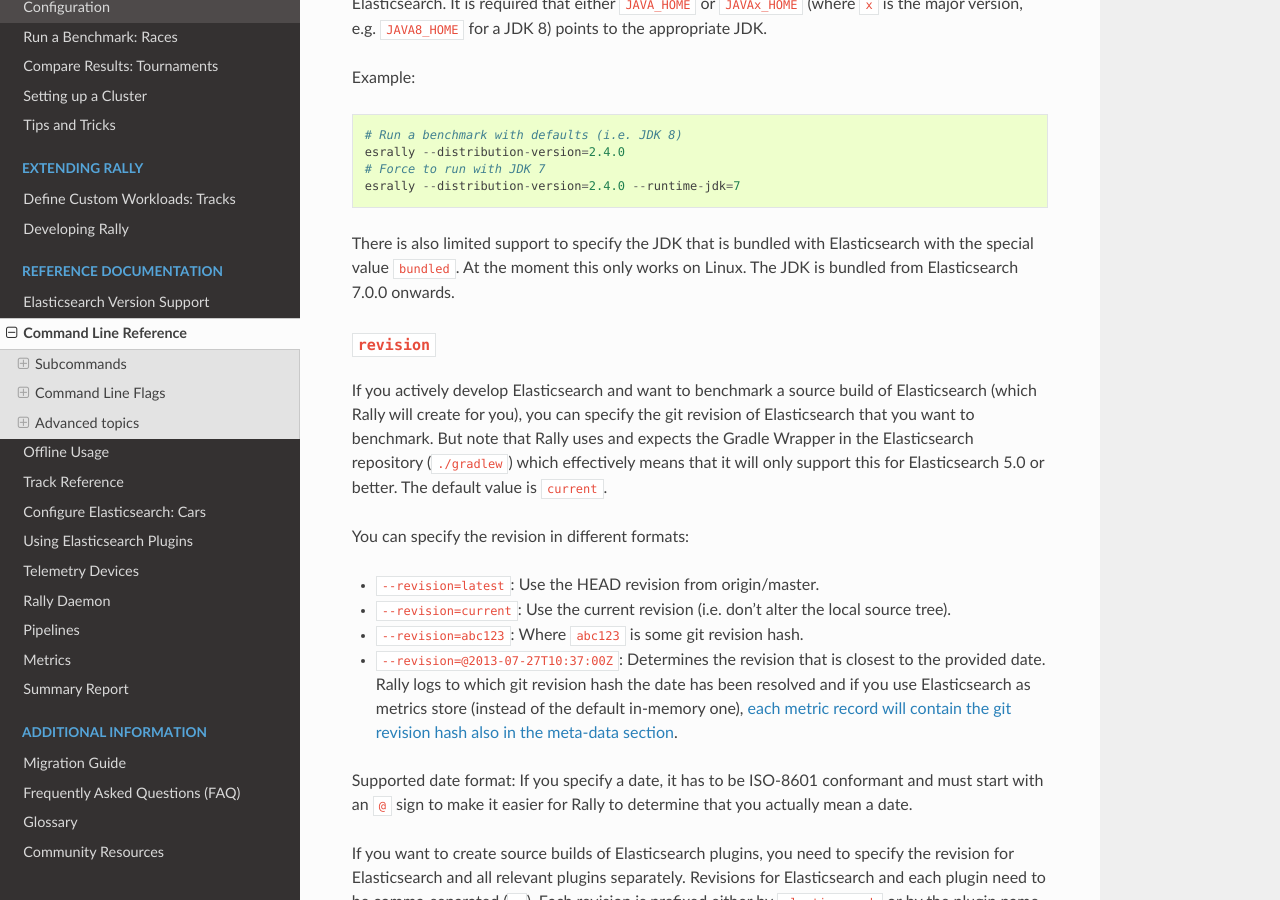
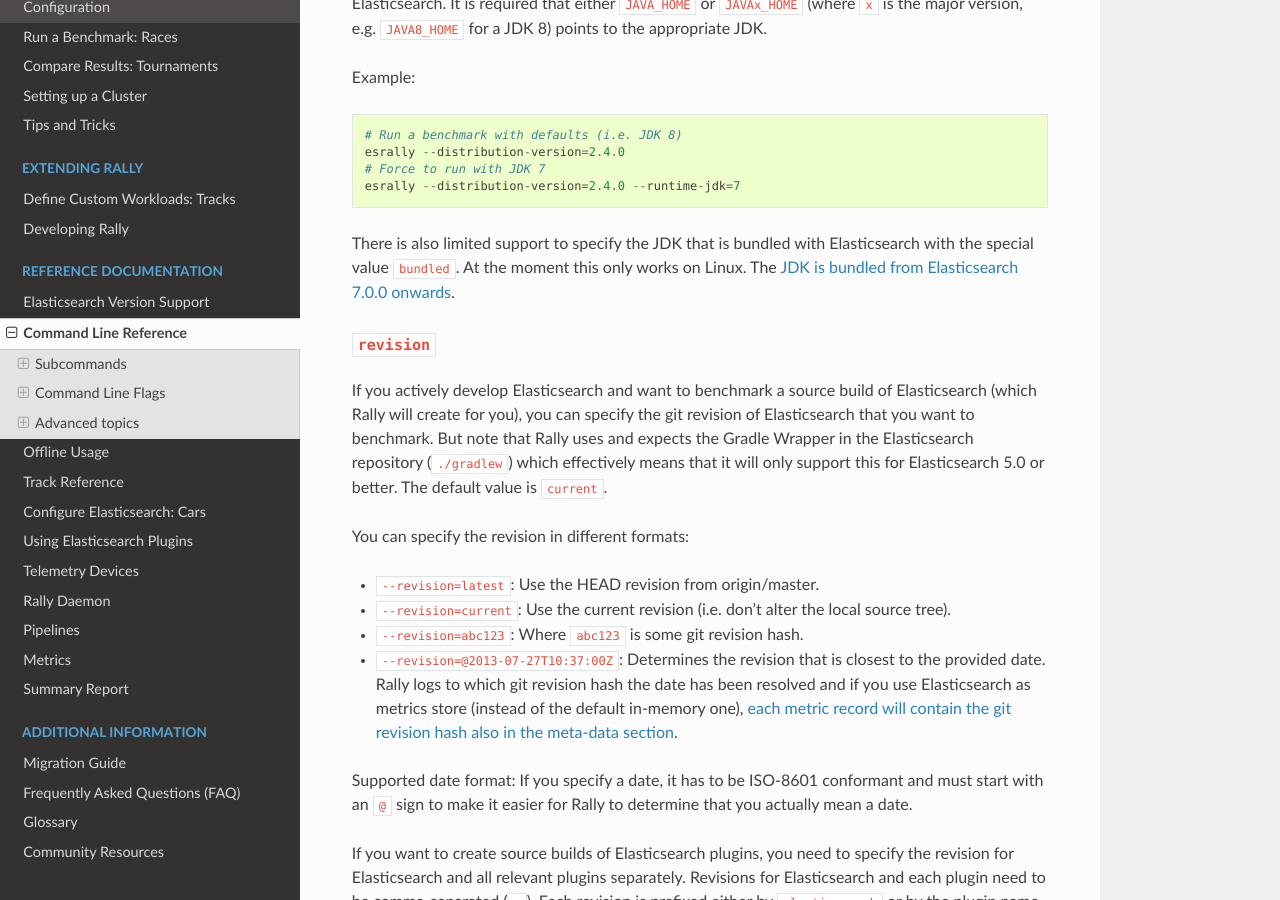
Before and after one commit to elastic/rally, a Sphinx documentation site: the page built from docs/command_line_reference.rst, in a window 1280 px wide and 900 px high, scrolled down 12878 px. Built offline with Sphinx 7.4.7 and the Read the Docs theme 2.0.0, drawn with Linux system fonts in a browser that asks for light colours; some of the changed lines change nothing that is shown.

Commit message:
Add doc link

```diff
--- a/docs/command_line_reference.rst
+++ b/docs/command_line_reference.rst
@@ -510,7 +510,7 @@
    # Force to run with JDK 7
    esrally --distribution-version=2.4.0 --runtime-jdk=7
 
-There is also limited support to specify the JDK that is bundled with Elasticsearch with the special value ``bundled``. At the moment this only works on Linux. The JDK is bundled from Elasticsearch 7.0.0 onwards.
+There is also limited support to specify the JDK that is bundled with Elasticsearch with the special value ``bundled``. At the moment this only works on Linux. The `JDK is bundled from Elasticsearch 7.0.0 onwards <https://www.elastic.co/guide/en/elasticsearch/reference/current/release-highlights-7.0.0.html#_bundle_jdk_in_elasticsearch_distribution>`_.
 
 .. _clr_revision:
 
```
